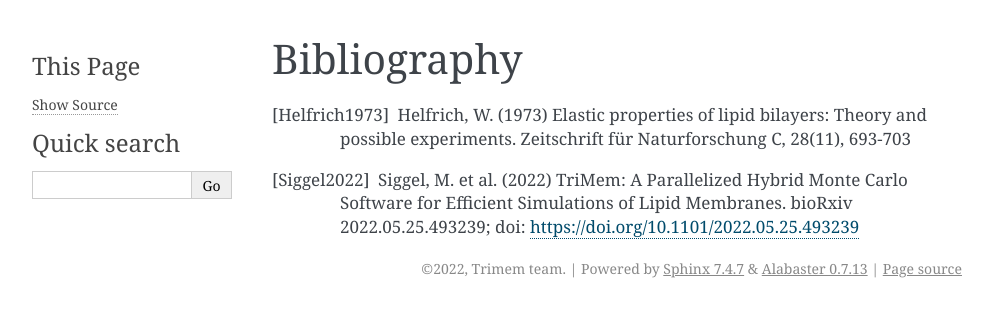
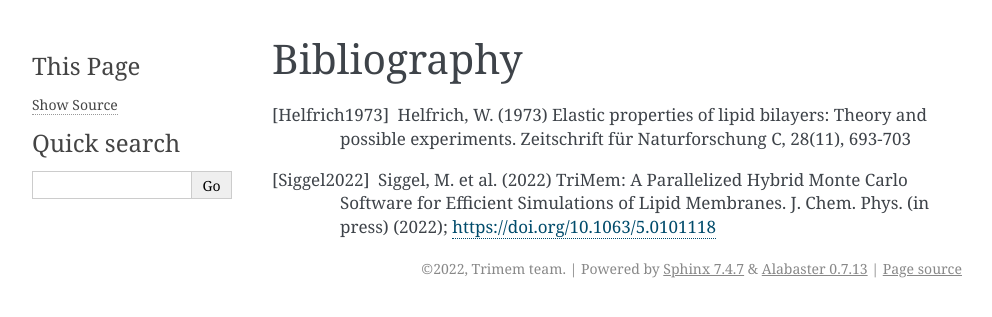
Before and after one commit to bio-phys/trimem, a Sphinx documentation site: the page built from doc/bib.rst, in a window 1280 px wide. Shown: the top 317 px of the page, without its empty margins (148-1140 px from the left). Built offline with Sphinx 7.4.7, drawn with Linux system fonts in a browser that asks for light colours.

Commit message:
Update doi to point to accepted manuscript.

```diff
--- a/doc/bib.rst
+++ b/doc/bib.rst
@@ -10,5 +10,5 @@ Bibliography
   28(11), 693-703
 
 .. [Siggel2022] Siggel, M. et al. (2022) TriMem: A Parallelized Hybrid Monte
-  Carlo Software for Efficient Simulations of Lipid Membranes. bioRxiv 2022.05.25.493239;
-  doi: https://doi.org/10.1101/2022.05.25.493239
+  Carlo Software for Efficient Simulations of Lipid Membranes.
+  J. Chem. Phys. (in press) (2022); https://doi.org/10.1063/5.0101118
```
Also changed, not shown: README.md (+2 -2 lines).
